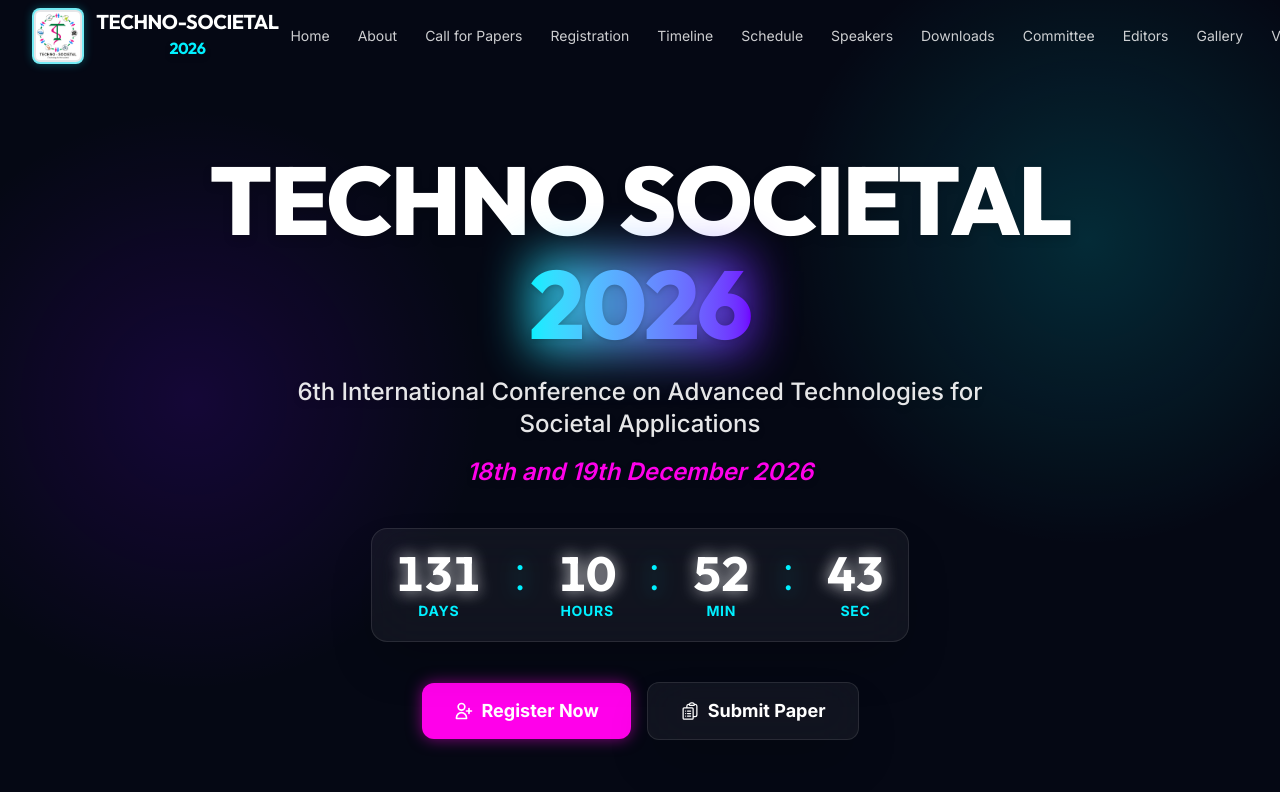
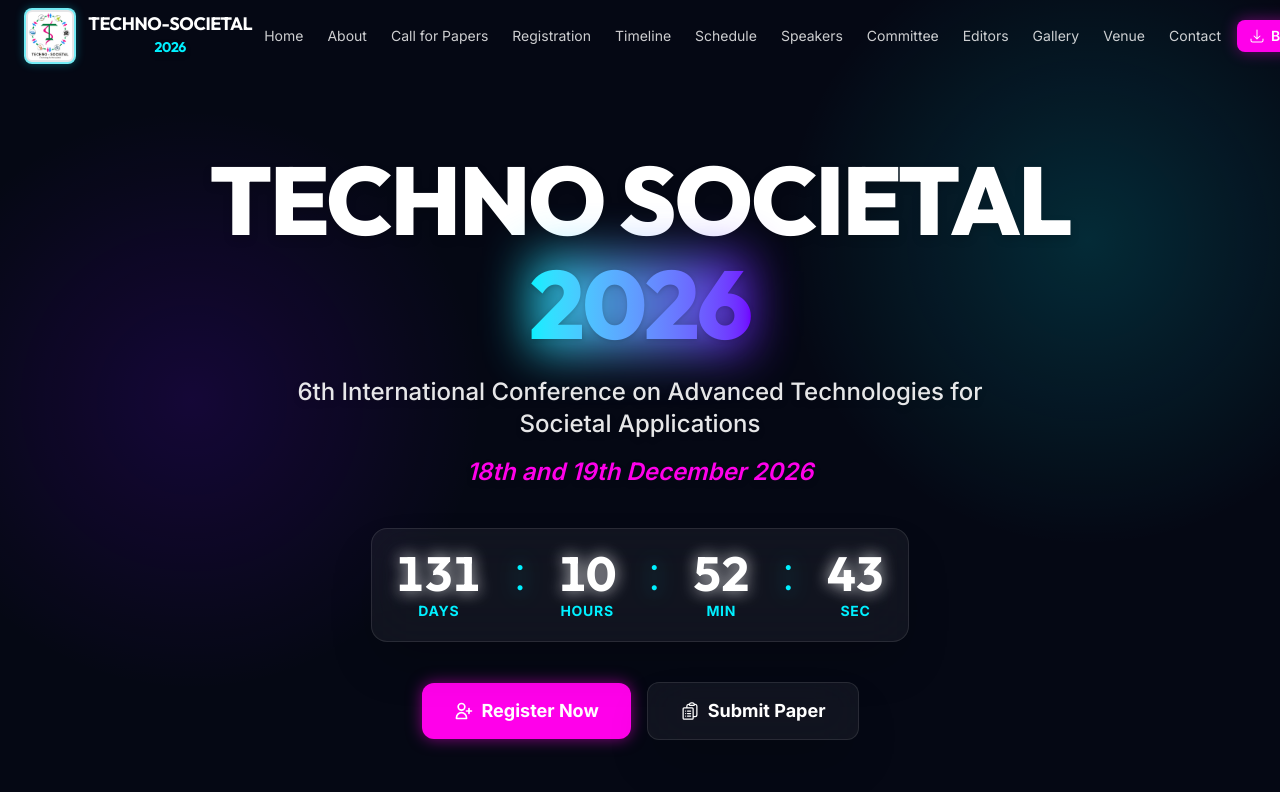
Before and after one commit to project-sveri-by-harsh/Techno-Societal-2026, a React (Vite) app: page / in a window 1280 px wide. Shown: the top 792 px of the page. Built offline with nearby package versions, Linux system fonts and the light colour scheme.

Commit message:
chore: comment out downloads section for now

```diff
--- a/src/App.jsx
+++ b/src/App.jsx
@@ -6,7 +6,7 @@ import ImportantDates from './components/ImportantDates';
 import Registration from './components/Registration';
 import Schedule from './components/Schedule';
 import Speakers from './components/Speakers';
-import Downloads from './components/Downloads';
+// import Downloads from './components/Downloads';
 import Gallery from './components/Gallery';
 import Venue from './components/Venue';
 import Contact from './components/Contact';
@@ -43,9 +43,9 @@ export default function App() {
 
         <Speakers />
 
-        <ScrollReveal>
+        {/* <ScrollReveal>
           <Downloads />
-        </ScrollReveal>
+        </ScrollReveal> */}
 
         <ScrollReveal>
           <Committee />
--- a/src/components/Navbar.jsx
+++ b/src/components/Navbar.jsx
@@ -31,7 +31,7 @@ export default function Navbar() {
         scrolled || mobileOpen ? 'glass-panel !border-t-0 !border-x-0 !rounded-none !bg-[var(--color-cyber-dark)]/80' : 'navbar-transparent'
       }`}
     >
-      <nav className="max-w-7xl mx-auto flex items-center justify-between px-4 md:px-8 h-16 md:h-18">
+      <nav className="max-w-7xl mx-auto flex items-center justify-between px-4 md:px-6 h-16 md:h-18">
         {/* Logo + Brand */}
         <a
           href="#home"
@@ -43,20 +43,20 @@ export default function Navbar() {
             alt="Techno-Societal 2026"
             className="h-12 md:h-14 w-auto rounded-lg border-2 border-[var(--color-cyber-cyan)]/50 bg-white/90 p-0.5 shadow-[0_0_10px_rgba(0,240,255,0.3)]"
           />
-          <span className="font-[family-name:var(--font-display)] font-bold text-white text-lg md:text-xl tracking-tight hidden sm:flex flex-col items-center leading-none">
+          <span className="font-[family-name:var(--font-display)] font-bold text-white text-base md:text-lg tracking-tight hidden sm:flex flex-col items-center leading-none">
             <span>TECHNO-SOCIETAL</span>
-            <span className="text-[var(--color-cyber-cyan)] drop-shadow-md text-sm md:text-base mt-1">2026</span>
+            <span className="text-[var(--color-cyber-cyan)] drop-shadow-md text-xs md:text-sm mt-1">2026</span>
           </span>
         </a>
 
         {/* Desktop links */}
-        <ul className="hidden lg:flex items-center gap-1 text-sm">
+        <ul className="hidden lg:flex items-center gap-0 text-xs xl:text-sm">
           {NAV_LINKS.map(link => (
             <li key={link.href}>
               <a
                 href={link.href}
                 onClick={e => handleNavClick(e, link.href)}
-                className="px-3 py-2 rounded-md transition-colors whitespace-nowrap text-white/80 hover:text-white hover:bg-white/10"
+                className="px-2 xl:px-3 py-2 rounded-md transition-colors whitespace-nowrap text-white/80 hover:text-white hover:bg-white/10"
               >
                 {link.label}
               </a>
@@ -67,7 +67,7 @@ export default function Navbar() {
               href={SITE_CONFIG.brochureUrl}
               target="_blank"
               rel="noopener noreferrer"
-              className="ml-2 inline-flex items-center gap-1.5 px-4 py-2 bg-[var(--color-cyber-magenta)] hover:bg-[var(--color-cyber-purple)] text-white font-semibold rounded-lg text-sm transition-all shadow-[0_0_15px_rgba(255,0,234,0.4)] hover:shadow-[0_0_20px_rgba(112,0,255,0.6)] hover:-translate-y-0.5"
+              className="ml-1 inline-flex items-center gap-1.5 px-3 py-1.5 bg-[var(--color-cyber-magenta)] hover:bg-[var(--color-cyber-purple)] text-white font-semibold rounded-lg text-xs xl:text-sm transition-all shadow-[0_0_15px_rgba(255,0,234,0.4)] hover:shadow-[0_0_20px_rgba(112,0,255,0.6)] hover:-translate-y-0.5"
             >
               <HiArrowDownTray className="w-4 h-4" />
               Brochure
--- a/src/data/navigation.js
+++ b/src/data/navigation.js
@@ -6,7 +6,6 @@ export const NAV_LINKS = [
   { label: 'Timeline', href: '#timeline' },
   { label: 'Schedule', href: '#schedule' },
   { label: 'Speakers', href: '#speakers' },
-  { label: 'Downloads', href: '#downloads' },
   { label: 'Committee', href: '#committee' },
   { label: 'Editors', href: '#editors' },
   { label: 'Gallery', href: '#gallery' },
```
